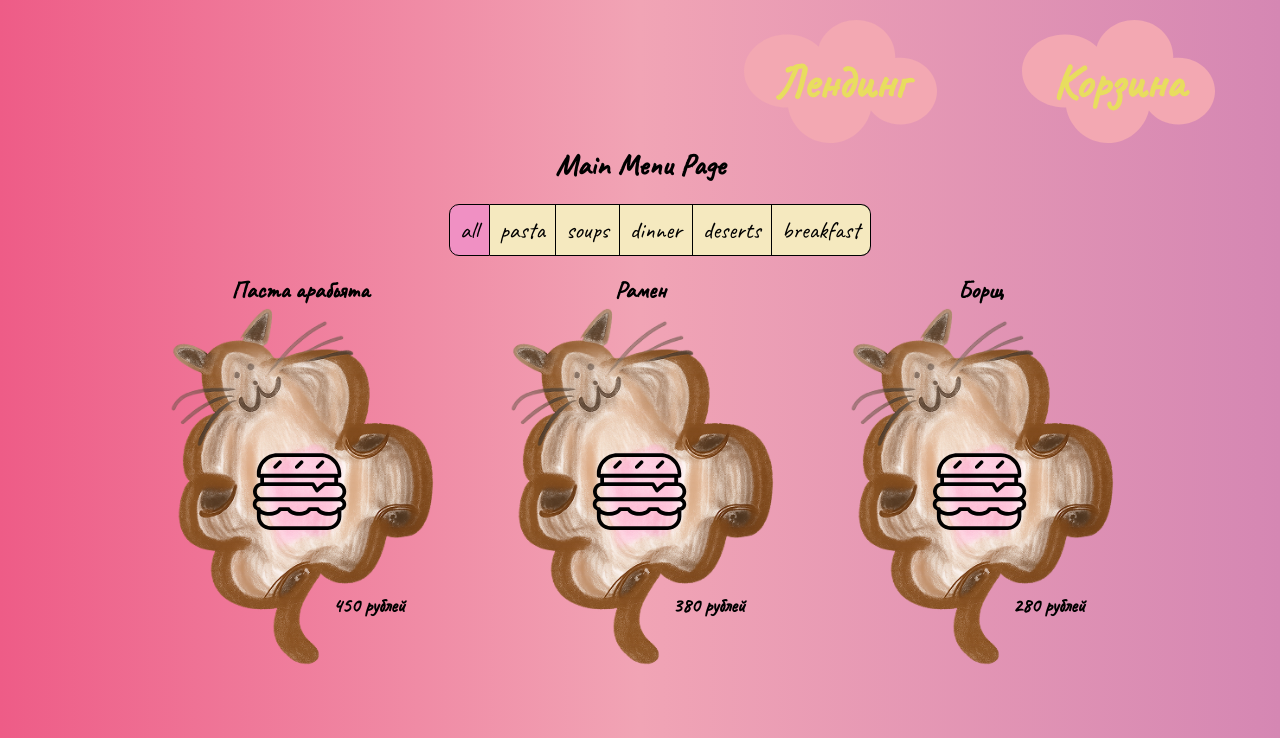
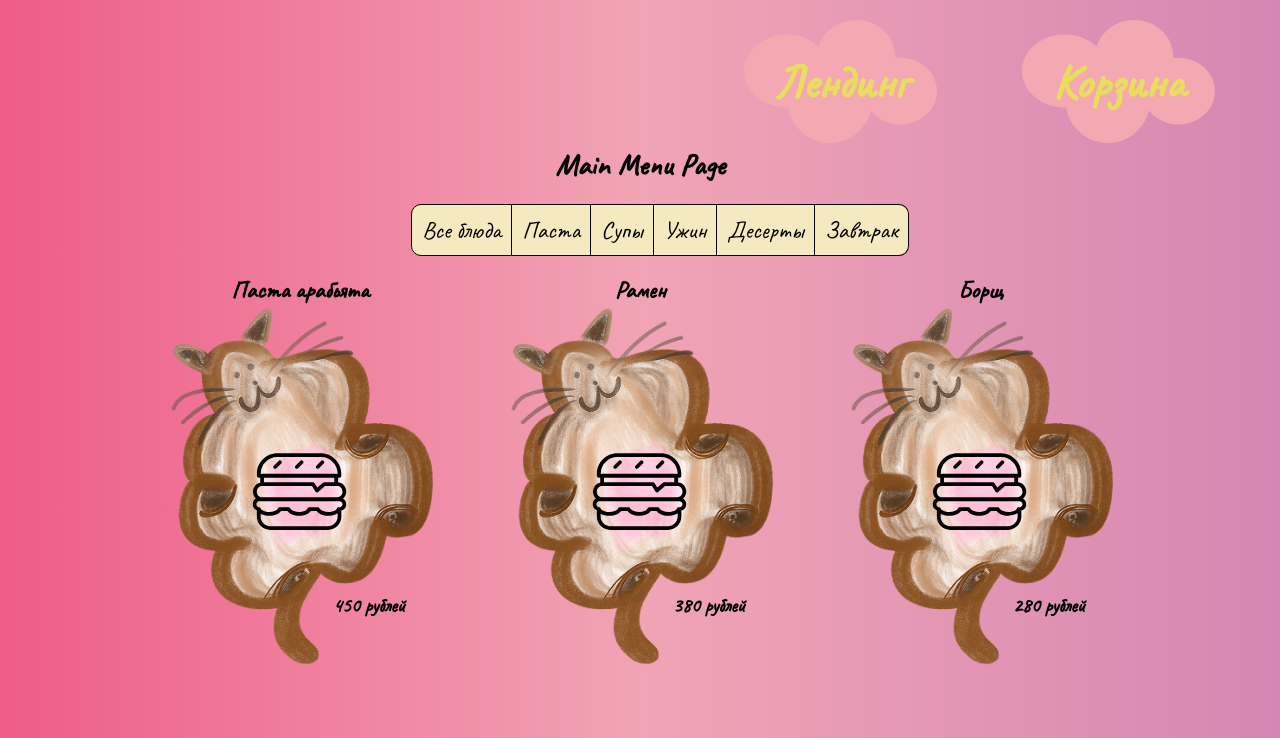
Before and after one commit to SmolinIvan/Vento, a React app: page /main in a window 1280 px wide. Shown: the top 738 px of the page. Built offline with nearby package versions, Linux system fonts and the light colour scheme.

Commit message:
Added translations for dishTypes

```diff
--- a/src/components/dish-filter/DishFilter.tsx
+++ b/src/components/dish-filter/DishFilter.tsx
@@ -3,6 +3,7 @@ import { Dish } from '@/shared/ui/menu-itemUI/MenuItemUI';
 import { MenuContext } from '@/context/MenuContext';
 import { useContext } from 'react';
 import { ButtonUI } from '@/shared/ui';
+import { translateFoodType } from '@/shared/helpers/translateDishType';
 type DishFilterProps = {
   onClick: (dishType:string) => void;
   activeFilter: string;
@@ -12,20 +13,20 @@ export const DishFilter = ({ onClick, activeFilter }: DishFilterProps) => {
 
     const {dishes} = useContext(MenuContext);
 
-    const dishFilterNames:string[] = dishes.reduce((acc:string[], dish:Dish) => {
+    const dishFilterTypes:string[] = dishes.reduce((acc:string[], dish:Dish) => {
         if (!acc.includes(dish.type)) {
             acc.push(dish.type);
         }
         return acc;
-    }, ['all']);
+    }, ['Все блюда']);
 
   	return (
     	<div className={styles.dish_filter}>
             <ul className={styles.list}>
-                {dishFilterNames.map((dishFilterName,i) => (
-                    <li key={i} className={activeFilter === dishFilterName ? `${styles.list_item} ${styles.list_item_active}` : styles.list_item}>
-                        <ButtonUI type='button' onClick={() => onClick(dishFilterName)} className={styles.filter_button}>
-				        {dishFilterName}
+                {dishFilterTypes.map((dishFilterType,i) => (
+                    <li key={i} className={activeFilter === dishFilterType ? `${styles.list_item} ${styles.list_item_active}` : styles.list_item}>
+                        <ButtonUI type='button' onClick={() => onClick(dishFilterType)} className={styles.filter_button}>
+				        {translateFoodType(dishFilterType)}
 				        </ButtonUI>
                     </li>
                 ))}
--- /dev/null
+++ b/src/shared/helpers/translateDishType.ts
@@ -0,0 +1,5 @@
+import { FOOD_TYPE_TRANSLATIONS } from '../ui/constants';
+
+export const translateFoodType = (type: string): string => {
+    return FOOD_TYPE_TRANSLATIONS[type] || type; // возвращаем исходный тип, если перевода нет
+};
--- /dev/null
+++ b/src/shared/ui/constants.ts
@@ -0,0 +1,10 @@
+export const FOOD_TYPE_TRANSLATIONS: Record<string, string> = {
+    pasta: 'Паста',
+    soups: 'Супы',
+    dinner: 'Ужин',
+    deserts: 'Десерты',
+    breakfast: 'Завтрак',
+    // добавляем другие типы по мере необходимости
+};
+
+export type FoodType = keyof typeof FOOD_TYPE_TRANSLATIONS;
--- a/src/shared/ui/index.ts
+++ b/src/shared/ui/index.ts
@@ -6,3 +6,4 @@ export * from './countingUI';
 export * from './buttonUI';
 export * from './basketUI';
 export * from './basket-itemUI';
+export type {FoodType} from './constants';
```
